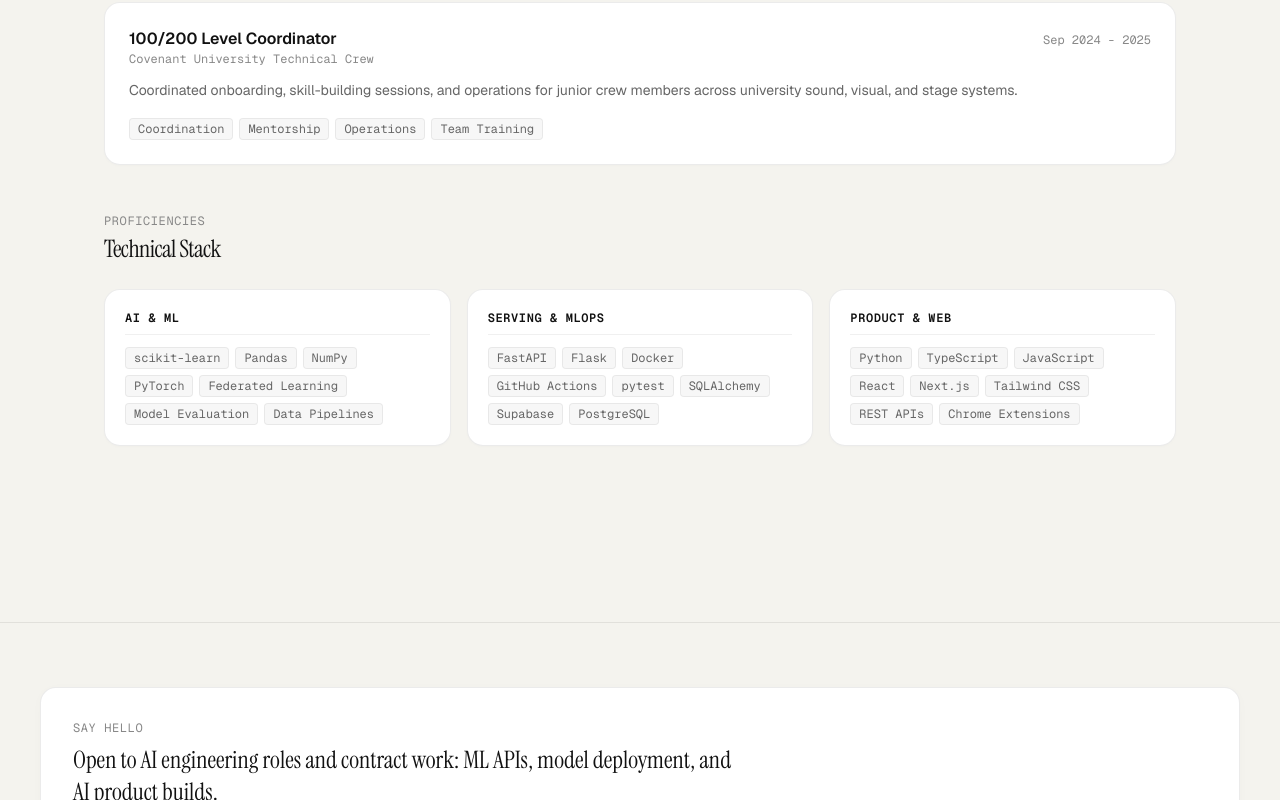
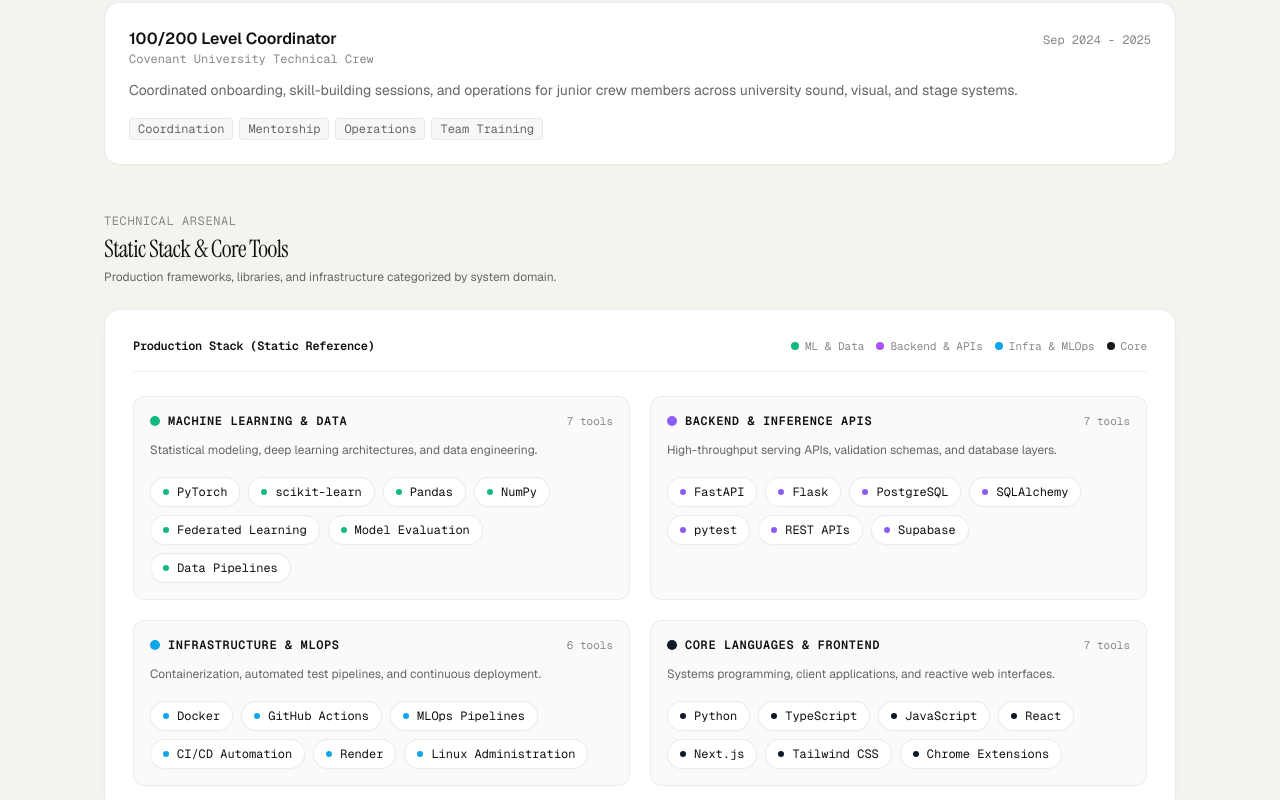
Before and after one commit to olatunjitobiloba/portfolio-website, a Next.js app: page /about in a window 1280 px wide. Shown: the part 2000-2800 px from the top of the page. Built offline with nearby package versions, Linux system fonts and the light colour scheme.

Commit message:
feat: add static engineering stack to about page matching interactive stack visual pill system

```diff
--- a/src/app/about/page.tsx
+++ b/src/app/about/page.tsx
@@ -5,7 +5,7 @@ import {
   leadershipExperience,
   education,
 } from "@/data/experience";
-import { skillCategories } from "@/data/skills";
+import { skillGroups } from "@/data/skills";
 import { GraduationCap, Award, ArrowRight, CheckCircle2 } from "lucide-react";
 import { TiltCard } from "@/components/ui/TiltCard";
 
@@ -242,42 +242,91 @@ export default function AboutPage() {
         </div>
       </section>
 
-      {/* Technical Skills */}
+      {/* Static Stack & Core Technologies */}
       <section className="space-y-6" aria-labelledby="skills-heading">
         <div className="space-y-1">
           <p className="text-xs font-mono uppercase tracking-wider text-ink-muted">
-            Proficiencies
+            Technical Arsenal
           </p>
           <h2
             id="skills-heading"
             className="text-xl sm:text-2xl font-serif text-ink-primary tracking-tight"
           >
-            Technical Stack
+            Static Stack &amp; Core Tools
           </h2>
+          <p className="text-xs text-ink-secondary">
+            Production frameworks, libraries, and infrastructure categorized by system domain.
+          </p>
         </div>
 
-        <div className="grid grid-cols-1 sm:grid-cols-3 gap-4">
-          {skillCategories.map((group) => (
+        <div className="rounded-2xl border border-black/[0.08] bg-white p-5 sm:p-7 shadow-[0_2px_12px_rgba(0,0,0,0.02)] space-y-6">
+          <div className="flex flex-wrap items-center justify-between gap-2 border-b border-black/[0.06] pb-4">
+            <span className="text-xs font-mono font-semibold text-ink-primary tracking-tight">
+              Production Stack (Static Reference)
+            </span>
+            <div className="flex flex-wrap items-center gap-3 text-[11px] font-mono text-ink-muted">
+              <span className="inline-flex items-center gap-1.5">
+                <span className="w-2 h-2 rounded-full bg-emerald-500" />
+                <span>ML &amp; Data</span>
+              </span>
+              <span className="inline-flex items-center gap-1.5">
+                <span className="w-2 h-2 rounded-full bg-purple-500" />
+                <span>Backend &amp; APIs</span>
+              </span>
+              <span className="inline-flex items-center gap-1.5">
+                <span className="w-2 h-2 rounded-full bg-sky-500" />
+                <span>Infra &amp; MLOps</span>
+              </span>
+              <span className="inline-flex items-center gap-1.5">
+                <span className="w-2 h-2 rounded-full bg-zinc-900" />
+                <span>Core</span>
+              </span>
+            </div>
+          </div>
+
+          <div className="grid grid-cols-1 md:grid-cols-2 gap-5">
+            {skillGroups.map((group) => (
               <div
                 key={group.category}
-              className="rounded-2xl border border-black/[0.08] bg-white p-5 shadow-[0_1px_3px_rgba(0,0,0,0.02)] space-y-3"
+                className="rounded-xl border border-black/[0.06] bg-canvas/40 p-4 space-y-3"
               >
-              <h3 className="text-xs font-mono uppercase tracking-wider text-ink-primary font-semibold border-b border-black/[0.06] pb-2">
+                <div className="flex items-center justify-between">
+                  <div className="flex items-center gap-2">
+                    <span
+                      className="w-2.5 h-2.5 rounded-full shrink-0"
+                      style={{ backgroundColor: group.dotColor }}
+                    />
+                    <h3 className="text-xs font-mono uppercase tracking-wider text-ink-primary font-semibold">
                       {group.category}
                     </h3>
-              <div className="flex flex-wrap gap-1.5">
+                  </div>
+                  <span className="text-[11px] font-mono text-ink-muted">
+                    {group.skills.length} tools
+                  </span>
+                </div>
+
+                <p className="text-xs text-ink-secondary leading-relaxed">
+                  {group.description}
+                </p>
+
+                <div className="flex flex-wrap gap-2 pt-1">
                   {group.skills.map((skill) => (
+                    <div
+                      key={skill}
+                      className="inline-flex items-center gap-2 px-3 py-1.5 rounded-full bg-white border border-black/[0.08] shadow-[0_1px_2px_rgba(0,0,0,0.02)] text-xs font-mono text-ink-primary hover:border-black/20 hover:scale-[1.02] transition-all"
+                    >
                       <span
-                    key={skill}
-                    className="text-xs font-mono text-ink-secondary bg-black/[0.03] px-2 py-0.5 rounded border border-black/[0.06]"
-                  >
-                    {skill}
-                  </span>
+                        className="w-1.5 h-1.5 rounded-full shrink-0"
+                        style={{ backgroundColor: group.dotColor }}
+                      />
+                      <span>{skill}</span>
+                    </div>
                   ))}
                 </div>
               </div>
             ))}
           </div>
+        </div>
       </section>
     </div>
   );
--- a/src/data/skills.ts
+++ b/src/data/skills.ts
@@ -1,33 +1,56 @@
-import { SkillCategory } from "@/types";
+export interface SkillGroup {
+  category: string;
+  dotColor: string;
+  description: string;
+  skills: string[];
+}
 
-export const skillCategories: SkillCategory[] = [
+export const skillGroups: SkillGroup[] = [
   {
-    category: "AI & ML",
+    category: "Machine Learning & Data",
+    dotColor: "#10B981", // Emerald
+    description: "Statistical modeling, deep learning architectures, and data engineering.",
     skills: [
+      "PyTorch",
       "scikit-learn",
       "Pandas",
       "NumPy",
-      "PyTorch",
       "Federated Learning",
       "Model Evaluation",
       "Data Pipelines",
     ],
   },
   {
-    category: "Serving & MLOps",
+    category: "Backend & Inference APIs",
+    dotColor: "#8B5CF6", // Purple
+    description: "High-throughput serving APIs, validation schemas, and database layers.",
     skills: [
       "FastAPI",
       "Flask",
-      "Docker",
-      "GitHub Actions",
+      "PostgreSQL",
+      "SQLAlchemy",
       "pytest",
-      "SQLAlchemy",
+      "REST APIs",
       "Supabase",
-      "PostgreSQL",
     ],
   },
   {
-    category: "Product & Web",
+    category: "Infrastructure & MLOps",
+    dotColor: "#0EA5E9", // Sky Blue
+    description: "Containerization, automated test pipelines, and continuous deployment.",
+    skills: [
+      "Docker",
+      "GitHub Actions",
+      "MLOps Pipelines",
+      "CI/CD Automation",
+      "Render",
+      "Linux Administration",
+    ],
+  },
+  {
+    category: "Core Languages & Frontend",
+    dotColor: "#111827", // Dark
+    description: "Systems programming, client applications, and reactive web interfaces.",
     skills: [
       "Python",
       "TypeScript",
@@ -35,10 +58,12 @@ export const skillCategories: SkillCategory[] = [
       "React",
       "Next.js",
       "Tailwind CSS",
-      "REST APIs",
       "Chrome Extensions",
     ],
   },
 ];
 
-export const skills = skillCategories;
+export const skillCategories = skillGroups.map((g) => ({
+  category: g.category,
+  skills: g.skills,
+}));
```
Lines whose indentation alone changed are shown as unchanged.
